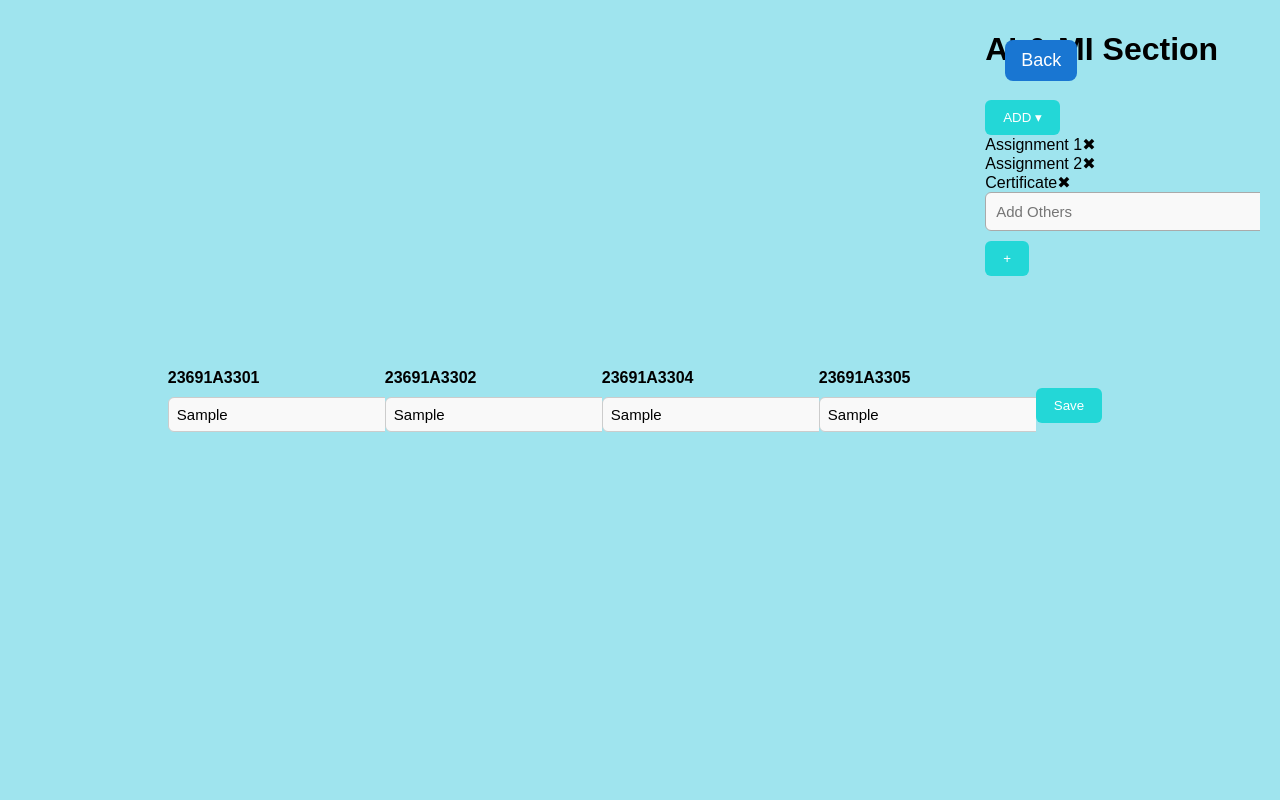
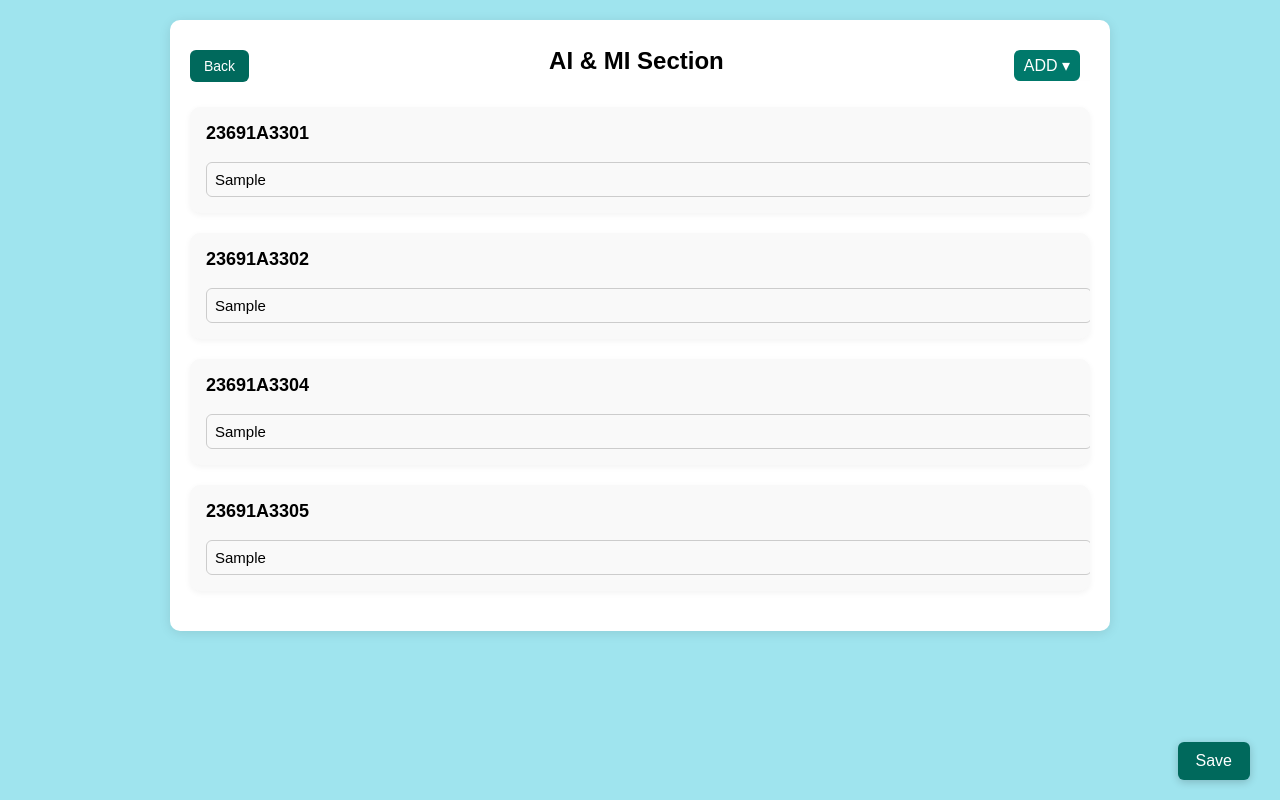
Before and after one commit to BHARGAVmc/No_Due, a React (Create React App) app: page /DetailsDash in a window 1280 px wide. Both pictures are taken after typing "Sample", "Sample", "Sample", "Sample" into the empty fields and a click on the button "ADD ▾". Built offline with nearby package versions, Linux system fonts and the light colour scheme.

Commit message:
updating1

```diff
--- a/package.json
+++ b/package.json
@@ -7,6 +7,7 @@
     "@testing-library/jest-dom": "^6.6.3",
     "@testing-library/react": "^16.3.0",
     "@testing-library/user-event": "^13.5.0",
+    "axios": "^1.10.0",
     "react": "^19.1.0",
     "react-dom": "^19.1.0",
     "react-icons": "^5.5.0",
--- a/src/App.js
+++ b/src/App.js
@@ -21,7 +21,7 @@ function App() {
         <Route path="/OtpPage" element={<OtpPage/>}/>
         <Route path="/ResetPassword" element={<ResetPassword/>}/>
         <Route path="/FacultyDash" element={<FacultyDash/>}/>
-        <Route path="/FacultyDash" element={<FacultyDash/>}/>
+        <Route path="/SDetailsDash" element={<SDetailsDash/>}/>
         <Route path="/SubjectDash" element={<SubjectDash/>}/>
         <Route path="/DetailsDash" element={<DetailsDash/>}/>
         <Route path="/ResetPassword" element={<ResetPassword/>}/>
--- a/src/Faculty/DeatailsDash.css
+++ b/src/Faculty/DetailsDash.css
@@ -1,11 +1,10 @@
-/* body {
+body {
   margin: 0;
   padding: 0;
   font-family: Arial, sans-serif;
-  background-color: #e0f7fa;
+  background-color: #9fe4ee;
 }
-
-.container {
+.container-dash {
   max-width: 900px;
   margin: 20px auto;
   padding: 20px;
@@ -14,8 +13,7 @@
   box-shadow: 0px 2px 12px rgba(0, 0, 0, 0.1);
   position: relative;
 }
-
-.top-bar {
+.top {
   display: flex;
   justify-content: space-between;
   align-items: center;
@@ -27,7 +25,16 @@ h1 {
   margin: 0;
 }
 
-.back-btn {
+.back-button {
+  background-color: #00695c;
+  color: white;
+  border: none;
+  padding: 8px 14px;
+  border-radius: 6px;
+  cursor: pointer;
+  font-size: 14px;
+}
+.add-button {
   background-color: #00695c;
   color: white;
   border: none;
@@ -37,23 +44,14 @@ h1 {
   font-size: 14px;
 }
 
-.add-btn {
-  background-color: #00695c;
-  color: white;
-  border: none;
-  padding: 8px 14px;
-  border-radius: 6px;
-  cursor: pointer;
-  font-size: 14px;
+.dcontainer {
+  position: relative;
+  z-index: 1001;
 }
 
-.dropdown-container {
-  position: relative;
-}
-
-.dropdown-content {
+.dcontent {
   position: absolute;
-  right: 0;
+  left: 0;
   top: 40px;
   background-color: white;
   min-width: 200px;
@@ -61,9 +59,25 @@ h1 {
   box-shadow: 0px 2px 10px rgba(0, 0, 0, 0.2);
   padding: 10px;
   z-index: 1000;
+   background-color: yellow;
+  border: 2px solid red;
+ }
+.dcontainer {
+  position: relative;
+  z-index: 10;
 }
 
-.dropdown-item {
+.dcontent {
+  position: absolute;
+  left: 0;
+  top: 45px;
+  background-color: white;
+  padding: 10px;
+  border: 1px solid black;
+  z-index: 1000;
+}
+
+.ditem {
   display: flex;
   justify-content: space-between;
   align-items: center;
@@ -87,7 +101,7 @@ h1 {
   cursor: pointer;
 }
 
-.dropdown-content input[type="text"] {
+.dcontent input[type="text"] {
   width: calc(100% - 12px);
   padding: 6px;
   margin-top: 6px;
@@ -95,7 +109,7 @@ h1 {
   border: 1px solid #ccc;
 }
 
-.student-card {
+.Scard {
   background: #f9f9f9;
   padding: 16px;
   border-radius: 10px;
@@ -110,7 +124,7 @@ h1 {
   margin-bottom: 8px;
 }
 
-.dropdown-box {
+.dbox {
   margin-bottom: 10px;
   background-color: #ffffff;
   padding: 10px;
@@ -118,14 +132,14 @@ h1 {
   box-shadow: inset 0 0 4px rgba(0, 0, 0, 0.1);
 }
 
-.student-card input[type="text"] {
+.Scard input[type="text"] {
   width: 100%;
   padding: 8px;
   border-radius: 6px;
   border: 1px solid #ccc;
 }
 
-.save-btn {
+.save-button {
   position: fixed;
   bottom: 20px;
   right: 20px;
@@ -137,4 +151,4 @@ h1 {
   font-size: 16px;
   cursor: pointer;
   box-shadow: 0 2px 8px rgba(0, 0, 0, 0.2);
-} */
+}
--- a/src/Faculty/DetailsDash.jsx
+++ b/src/Faculty/DetailsDash.jsx
@@ -1,24 +1,22 @@
 import React, { useState } from "react";
-import "./DeatailsDash.css";
-
+import { useNavigate } from "react-router-dom";
+import "./DetailsDash.css";
 const Approval = () => {
+  const navigate = useNavigate();
   const [students, setStudents] = useState([
     { roll: "23691A3301", remarks: "" },
     { roll: "23691A3302", remarks: "" },
     { roll: "23691A3304", remarks: "" },
     { roll: "23691A3305", remarks: "" },
   ]);
-
   const initialItems = ["Assignment 1", "Assignment 2", "Certificate"];
   const [dropdownItems, setDropdownItems] = useState(initialItems);
   const [selectedRoll, setSelectedRoll] = useState(null);
   const [otherInput, setOtherInput] = useState("");
   const [showDropdown, setShowDropdown] = useState(false);
-
   const toggleRoll = (roll) => {
     setSelectedRoll(selectedRoll === roll ? null : roll);
   };
-
   const handleAddOther = () => {
     const trimmed = otherInput.trim();
     if (trimmed && !dropdownItems.includes(trimmed)) {
@@ -36,21 +34,24 @@ const Approval = () => {
   };
 
   return (
-    <div className="container">
-      <div className="top-bar">
-        <button className="back-btn">Back</button>
+    <div className="container-dash">
+      <div className="top">
+        <button className="back-button" onClick={() => navigate("/FacultyDash")}>
+          Back
+        </button>
         <h1>AI & MI Section</h1>
-        <div className="dropdown-container">
+
+        <div className="dcontainer">
           <button
-            className="add-btn"
+            className="add-button"
             onClick={() => setShowDropdown(!showDropdown)}
           >
             ADD ▾
           </button>
           {showDropdown && (
-            <div className="dropdown-content">
+            <div className="dcontent">
               {dropdownItems.map((item, idx) => (
-                <div key={idx} className="dropdown-item">
+                <div key={idx} className="ditem">
                   <span>{item}</span>
                   <span
                     className="delete-icon"
@@ -73,16 +74,15 @@ const Approval = () => {
           )}
         </div>
       </div>
+      {/* Students list */}
       {students.map((student, index) => (
-  <div key={index} className="student-card">
-    {/* Roll Number (click to toggle dropdown) */}
+        <div key={index} className="Scard">
           <div className="roll" onClick={() => toggleRoll(student.roll)}>
             <strong>{student.roll}</strong>
           </div>
 
-    {/* Dropdown with checkbox items, shown only when selected */}
           {selectedRoll === student.roll && (
-      <div className="dropdown-box">
+            <div className="dbox">
               {dropdownItems.map((item, i) => (
                 <div
                   key={i}
@@ -107,7 +107,9 @@ const Approval = () => {
                         border: "none",
                         borderRadius: "4px",
                       }}
-                onClick={() => alert(`Viewing ${item} for ${student.roll}`)}
+                      onClick={() =>
+                        alert(`Viewing ${item} for ${student.roll}`)
+                      }
                     >
                       View
                     </button>
@@ -116,8 +118,6 @@ const Approval = () => {
               ))}
             </div>
           )}
-
-    {/* Remarks box always shown */}
           <input
             type="text"
             placeholder="Remarks"
@@ -138,13 +138,10 @@ const Approval = () => {
         </div>
       ))}
 
-
-
-      <button className="save-btn" onClick={handleSave}>
+      <button className="save-button" onClick={handleSave}>
         Save
       </button>
     </div>
   );
 };
-
 export default Approval;
--- a/src/Login/Login.jsx
+++ b/src/Login/Login.jsx
@@ -1,6 +1,7 @@
 import React, { useState } from 'react';
 import { useNavigate,useLocation } from 'react-router-dom';
 import './Login.css';
+import axios from 'axios';
 
 export default function Login() {
   const navigate = useNavigate();
@@ -9,7 +10,7 @@ export default function Login() {
   const [mailErr, setmailErr] = useState('');
   const [password, setpassword] = useState('');
   const [passErr, setpassErr] = useState('');
-  const { role } = location.state || {};
+  // const { role } = location.state || {};
 
   const handleEmailChange = (value) => {
     setgmail(value);
@@ -49,6 +50,34 @@ export default function Login() {
     //   navigate('/FacultyDash')
     // }
   };
+
+//   const check = async (e) => {
+//   e.preventDefault();
+//   if (!gmail || !password || mailErr || passErr) {
+//     alert('Please fix the errors before submitting.');
+//     return;
+//   }
+
+//   try {
+//     const response = await axios.post('http://127.0.0.1:8000/auth/login/', {
+//       email: gmail,
+//       password: password,
+//     });
+
+//     const role = response.data.role;
+
+//     if (role === 'student') {
+//       navigate('/SubjectDash');
+//     } else if (role === 'faculty') {
+//       navigate('/FacultyDash');
+//     } else {
+//       alert('Unknown user role');
+//     }
+//   } catch (error) {
+//     console.error('Login error:', error);
+//     alert('Invalid credentials');
+//   }
+// };
 
   return (
     <div className="container">
--- a/src/Login/Signup.jsx
+++ b/src/Login/Signup.jsx
@@ -2,6 +2,8 @@
 import React, { useState } from 'react';
 import './Login.css';
 import { useNavigate } from 'react-router-dom';
+import axios from 'axios';
+
 // import Login from './Login';
 
 export default function Signup() {
@@ -16,6 +18,7 @@ export default function Signup() {
   const [otp, setotp] = useState('');
   const [otpErr, setotpErr] = useState('');
   const [userType, setUserType] = useState('');
+  const [message, setMessage] = useState('');
 
 
 
@@ -65,17 +68,43 @@ export default function Signup() {
     }
   };
 
-  const check = (e) => {
-    e.preventDefault();
-    if (!gmail || !password || !cpass || mailErr || passErr || cpaassErr) {
-      alert("Please submit all fields properly");
+  // const check = (e) => {
+  //   e.preventDefault();
+  //   if (!gmail || !password || !cpass || mailErr || passErr || cpaassErr) {
+  //     alert("Please submit all fields properly");
+  //   } else {
+  //     alert("Registered successfully!");
+  //     navigate('/Login')
+  //     // navigate('/Login',{ state: { role: userType } })
+
+  //   }
+  // };
+const check = async (e) => {
+  e.preventDefault();
+
+  if (!gmail || !password || !cpass || mailErr || passErr || cpaassErr || otpErr !== "Successful" || !userType) {
+    alert("Please submit all fields properly");
+    return;
+  }
+
+  try {
+    const response = await axios.post("http://127.0.0.1:8000/auth/signup/", {
+      email: gmail,
+      password: password,
+      role: userType
+    });
+
+    // alert(" Signup successful!");
+    setMessage("Signup Successful!");
+    navigate('/Login'); // Redirect to login page
+  } catch (error) {
+    if (error.response) {
+      alert("Signup failed: " + JSON.stringify(error.response.data));
     } else {
-      alert("Registered successfully!");
-      navigate('/Login')
-      // navigate('/Login',{ state: { role: userType } })
-
+      alert(" Server not reachable");
     }
-  };
+  }
+};
 
   const otpche = (e) => {
     e.preventDefault();
@@ -165,6 +194,7 @@ export default function Signup() {
             <button onClick={check}>Register</button>{' '}
             <button onClick={() => navigate('/Login')}> Back</button>
           </div>
+          {message && <p className="success-text">{message}</p>}
         </form>
       </center>
     </div>
--- a/src/Student/SDetailsDash.css
+++ b/src/Student/SDetailsDash.css
@@ -98,15 +98,21 @@ body {
     justify-content: center;
     cursor: pointer;
     border-radius: 4px;
+    background-color: transparent;
 }
 
 .sdetails-checkbox.checked {
-    background-color: #007BFF;
+    background-color: transparent;
 }
 
 .sdetails-checkbox.checked::after {
-    content: '✓';
-    color: white;
+    content: ''; /* No tick */
+}
+
+.sdetails-checkbox.disabled {
+    pointer-events: none;
+    opacity: 1;
+    cursor: default;
 }
 
 .sdetails-sub-items {
```
Also changed, not shown: src/Student/SDetailsDash.jsx (+25 -13 lines), 1 other file (tests, documents, lock files or other folders). Lines whose indentation alone changed are shown as unchanged.
